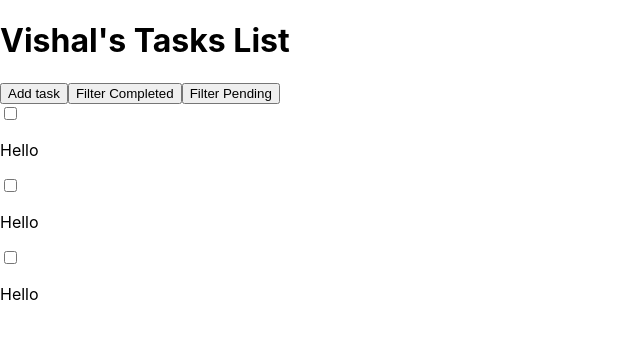
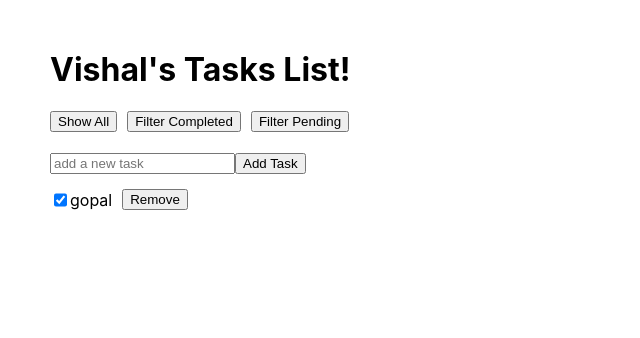
Before and after one commit to codebin-pune/react-training-2022, a React (Create React App) app: page / in a window 1280 px wide. Shown: the top 338 px of the page, without its empty margins (0-640 px from the left). Built offline with nearby package versions, Linux system fonts and the light colour scheme.

Commit message:
completed the basic features of a task list

```diff
--- a/src/App.js
+++ b/src/App.js
@@ -1,13 +1,89 @@
+import { useState } from "react";
 import ActionButtons from "./components/ActionButtons";
+import Button from "./components/Button";
 import Header from "./components/Header";
 import Tasks from "./components/Tasks";
 
+const tasks = [
+  {
+    id: 1,
+    text: "gopal",
+    completed: true,
+  },
+];
 function App() {
+  const [taskList, setTaskList] = useState(tasks);
+  const [inputText, setInputText] = useState("");
+  const [listState, setListState] = useState("all");
+  // "all", "pending", "complete"
+  const addTask = () => {
+    const newTask = {
+      id: new Date().toString(),
+      completed: false,
+      text: inputText,
+    };
+    const newTaskList = [...taskList, newTask];
+    setTaskList(newTaskList);
+    setInputText("");
+  };
+
+  const removeTask = (id) => {
+    const index = taskList.findIndex((it) => it.id === id);
+    const newList = [...taskList.slice(0, index), ...taskList.slice(index + 1)];
+    setTaskList(newList);
+  };
+
+  const handleCompelete = (id) => {
+    const index = taskList.findIndex((it) => it.id === id);
+    let updatedItem = taskList[index];
+    updatedItem.completed = !taskList[index].completed;
+    const newList = [
+      ...taskList.slice(0, index),
+      updatedItem,
+      ...taskList.slice(index + 1),
+    ];
+    setTaskList(newList);
+  };
+
+  const handleFilters = (action) => {
+    setListState(action);
+  };
+
+  const completedTasks = taskList.filter((it) => it.completed);
+  const pendingTasks = taskList.filter((it) => !it.completed);
+  let listToShow = taskList;
+
+  switch (listState) {
+    case "all":
+      listToShow = taskList;
+      break;
+    case "pending":
+      listToShow = pendingTasks;
+      break;
+    case "complete":
+      listToShow = completedTasks;
+      break;
+    default:
+      break;
+  }
+
   return (
-    <div className="App">
-      <Header headerText="Vishal's Tasks List" />
-      <ActionButtons />
-      <Tasks />
+    <div className="App" style={{ marginLeft: 50, marginTop: 50 }}>
+      <Header headerText="Vishal's Tasks List!" />
+      <ActionButtons handleFilters={handleFilters} />
+      <br />
+      <input
+        value={inputText}
+        type="text"
+        placeholder="add a new task"
+        onChange={(e) => setInputText(e.target.value)}
+      />
+      <Button handleClick={addTask} text="Add Task" />
+      <Tasks
+        tasks={listToShow}
+        removeTask={removeTask}
+        handleCompelete={handleCompelete}
+      />
     </div>
   );
 }
--- a/src/components/ActionButtons.js
+++ b/src/components/ActionButtons.js
@@ -1,14 +1,26 @@
-import React from 'react';
-import Button from './Button';
+import React from "react";
+import Button from "./Button";
 
-const ActionButtons = () => {
+const ActionButtons = ({ handleFilters }) => {
   return (
-    <div>
-      <Button text="Add task" />
-      <Button text="Filter Completed" />
-      <Button text="Filter Pending" />
+    <div style={{ display: "flex", flexDirection: "row" }}>
+      <div style={{ marginRight: 10 }}>
+        <Button text="Show All" handleClick={() => handleFilters("all")} />
+      </div>
+      <div style={{ marginRight: 10 }}>
+        <Button
+          text="Filter Completed"
+          handleClick={() => handleFilters("complete")}
+        />
+      </div>
+      <div style={{ marginRight: 10 }}>
+        <Button
+          text="Filter Pending"
+          handleClick={() => handleFilters("pending")}
+        />
+      </div>
     </div>
-  )
-}
+  );
+};
 
 export default ActionButtons;
--- a/src/components/Button.js
+++ b/src/components/Button.js
@@ -1,9 +1,11 @@
-import React from 'react';
+import React from "react";
 
-const Button = ({text}) => {
+const Button = ({ text, handleClick }) => {
   return (
-    <button>{text}</button>
-  )
-}
+    <button onClick={handleClick} style={{ maxHeight: 30 }}>
+      {text}
+    </button>
+  );
+};
 
 export default Button;
--- a/src/components/CheckBox.js
+++ b/src/components/CheckBox.js
@@ -1,7 +1,7 @@
-import React from 'react';
+import React from "react";
 
-const CheckBox = ({status}) => {
-  return <input type="checkbox" checked={status} />
-}
+const CheckBox = ({ status, onChange }) => {
+  return <input type="checkbox" checked={status} onChange={onChange} />;
+};
 
 export default CheckBox;
--- a/src/components/TaskItem.js
+++ b/src/components/TaskItem.js
@@ -1,13 +1,20 @@
-import React from 'react';
-import CheckBox from './CheckBox';
-import TaskDesc from './TaskDesc';
+import React from "react";
+import Button from "./Button";
+import CheckBox from "./CheckBox";
+import TaskDesc from "./TaskDesc";
 
-const TaskItem = () => {
+const TaskItem = ({ task, removeTask, handleCompelete }) => {
   return (
-    <div>
-      <CheckBox status={false}/>
-      <TaskDesc taskText={"Hello"} />
+    <div style={{ display: "flex", flexDirection: "row", marginBottom: 10 }}>
+      <CheckBox
+        status={task.completed}
+        onChange={() => handleCompelete(task.id)}
+      />
+      <TaskDesc taskText={task.text} />
+      <div style={{ alignItems: "center", marginTop: 14, marginLeft: 10 }}>
+        <Button text="Remove" handleClick={() => removeTask(task.id)} />
+      </div>
     </div>
-  )
-}
+  );
+};
 export default TaskItem;
--- a/src/components/Tasks.js
+++ b/src/components/Tasks.js
@@ -1,14 +1,18 @@
-import React from 'react';
-import TaskItem from './TaskItem';
+import React from "react";
+import TaskItem from "./TaskItem";
 
-const Tasks = () => {
-  return(
+const Tasks = ({ tasks, removeTask, handleCompelete }) => {
+  return (
     <div>
-      <TaskItem />
-      <TaskItem />
-      <TaskItem />
+      {tasks.map((task) => (
+        <TaskItem
+          task={task}
+          handleCompelete={handleCompelete}
+          removeTask={removeTask}
+        />
+      ))}
     </div>
-  )
-}
+  );
+};
 
-export default Tasks
+export default Tasks;
```
